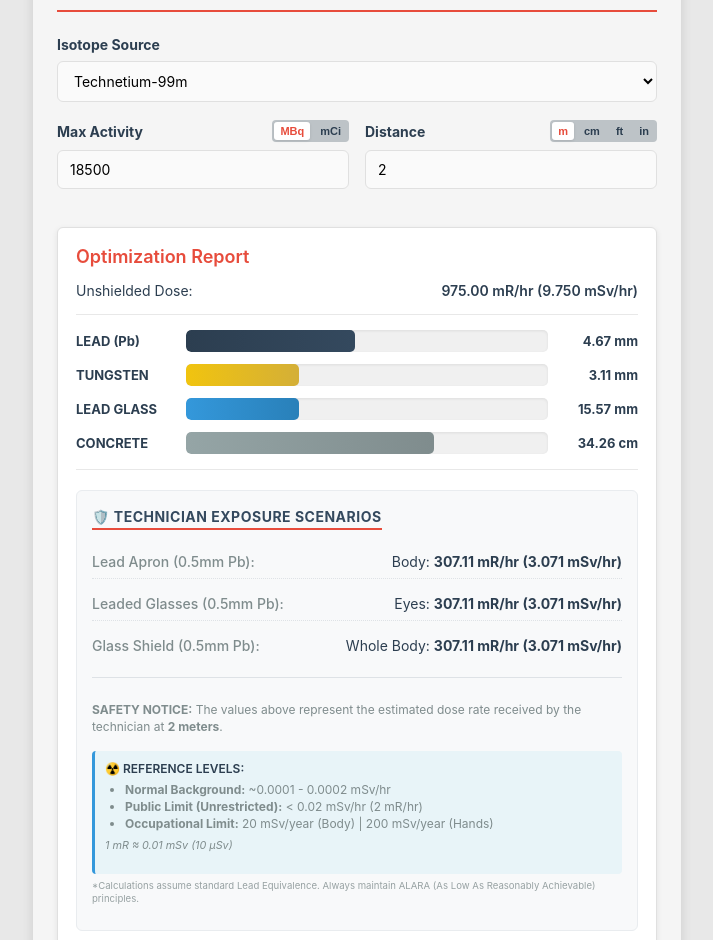
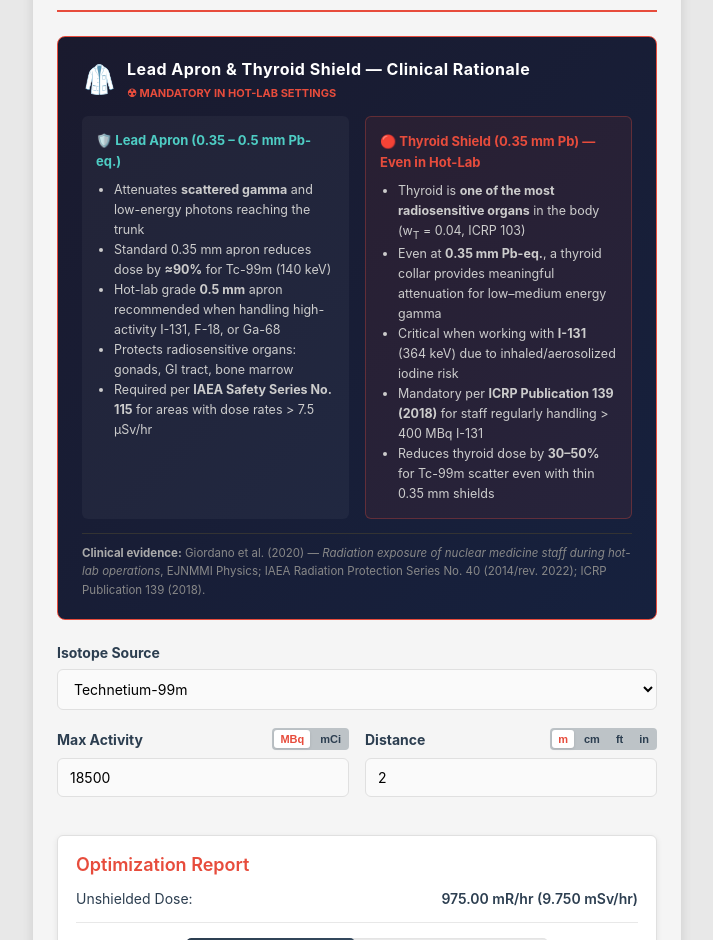
Before and after one commit to leopantsulaia/physics-flex, a React (Create React App) app: page / in a window 1280 px wide. Shown: the part 132-1072 px from the top of the page, without its empty margins (283-996 px from the left). Built offline with nearby package versions, Linux system fonts and the light colour scheme.

Commit message:
feat: introduce radioactive decay clock with Molybdenum-99 generator calculations and a shielding calculator.

```diff
--- a/src/components/DecayClock/DecayClock.js
+++ b/src/components/DecayClock/DecayClock.js
@@ -80,7 +80,7 @@ export const DecayClock = () => {
     if (isNaN(startTime)) return;
 
     const halfLifeHours = ISOTOPES[isotope].halfLife;
-    const lambda = 0.693 / halfLifeHours;
+    const lambda = Math.LN2 / halfLifeHours; // λ = ln(2) / T½  (Math.LN2 = 0.6931471…)
 
     // 2. Calculate LIVE Current Activity
     const timeDiffHours = (now - startTime) / (1000 * 60 * 60);
@@ -242,12 +242,12 @@ export const DecayClock = () => {
               <button
                 className={`${styles.toggleBtn} ${calcMode === "FIND_TIME" ? styles.active : ""}`}
                 onClick={() => setCalcMode("FIND_TIME")}>
-                TARGET <b>DOSE</b>
+                I KNOW THE <b>DOSE</b> → Find Time
               </button>
               <button
                 className={`${styles.toggleBtn} ${calcMode === "FIND_DOSE" ? styles.active : ""}`}
                 onClick={() => setCalcMode("FIND_DOSE")}>
-                TARGET <b>TIME</b>
+                I KNOW THE <b>TIME</b> → Find Activity
               </button>
             </div>
 
--- a/src/components/DecayClock/MoGenerator.js
+++ b/src/components/DecayClock/MoGenerator.js
@@ -4,7 +4,7 @@ import styles from "./DecayClock.module.css"; // Reusing existing styles for con
 import { getSmartMondayISODate, formatDateDisplay } from "./helpers";
 import { computeElutionTable, predictActivity } from "./decay";
 
-const MO99_HALF_LIFE = 66.0; // Hours
+const MO99_HALF_LIFE = 65.94; // Hours — IAEA Nuclear Data Centre (2023), T½ = 65.94 ± 0.01 h
 
 export const MoGenerator = () => {
   // --- STATE ---
--- a/src/components/ShieldingCalculator/ShieldingCalculator.js
+++ b/src/components/ShieldingCalculator/ShieldingCalculator.js
@@ -3,6 +3,73 @@ import { ShieldingControls } from "../ShieldingControls/ShieldingControls";
 import { ShieldingResults } from "../ShieldingResults/ShieldingResults";
 import { useShieldingCalculation } from "../../hooks/useShieldingCalculation";
 import styles from "./ShieldingCalculator.module.css";
+
+/* ──────────────────────────────────────────────────────────────────────────
+   LEAD APRON INFO CARD
+   Explains the clinical value of lead aprons and thyroid shields in hot-lab
+   settings — shown inline above the calculator results.
+────────────────────────────────────────────────────────────────────────── */
+const LeadApronCard = () => (
+  <div style={{
+    background: 'linear-gradient(135deg, #1a1a2e 0%, #16213e 100%)',
+    border: '1px solid #e74c3c',
+    borderRadius: '8px',
+    padding: '20px 24px',
+    marginBottom: '24px',
+    color: '#ddd',
+    fontFamily: 'inherit',
+    lineHeight: 1.6,
+  }}>
+    <div style={{ display: 'flex', alignItems: 'center', gap: '10px', marginBottom: '14px' }}>
+      <span style={{ fontSize: '28px' }}>🥼</span>
+      <div>
+        <h3 style={{ margin: 0, color: '#fff', fontSize: '16px', letterSpacing: '0.5px' }}>
+          Lead Apron &amp; Thyroid Shield — Clinical Rationale
+        </h3>
+        <div style={{ fontSize: '11px', color: '#e74c3c', fontWeight: 'bold', marginTop: '2px' }}>
+          ☢ MANDATORY IN HOT-LAB SETTINGS
+        </div>
+      </div>
+    </div>
+
+    <div style={{ display: 'grid', gridTemplateColumns: '1fr 1fr', gap: '16px', marginBottom: '14px' }}>
+
+      {/* LEFT: WHY LEAD APRON */}
+      <div style={{ background: 'rgba(255,255,255,0.04)', borderRadius: '6px', padding: '14px' }}>
+        <div style={{ color: '#4ecdc4', fontWeight: 'bold', marginBottom: '8px', fontSize: '13px' }}>
+          🛡️ Lead Apron (0.35 – 0.5 mm Pb-eq.)
+        </div>
+        <ul style={{ margin: 0, paddingLeft: '18px', fontSize: '12.5px', color: '#ccc' }}>
+          <li>Attenuates <strong>scattered gamma</strong> and low-energy photons reaching the trunk</li>
+          <li>Standard 0.35 mm apron reduces dose by <strong>≈90%</strong> for Tc-99m (140 keV)</li>
+          <li>Hot-lab grade <strong>0.5 mm</strong> apron recommended when handling high-activity I-131, F-18, or Ga-68</li>
+          <li>Protects radiosensitive organs: gonads, GI tract, bone marrow</li>
+          <li>Required per <strong>IAEA Safety Series No. 115</strong> for areas with dose rates &gt; 7.5 µSv/hr</li>
+        </ul>
+      </div>
+
+      {/* RIGHT: WHY THYROID SHIELD */}
+      <div style={{ background: 'rgba(231,76,60,0.08)', border: '1px solid rgba(231,76,60,0.3)', borderRadius: '6px', padding: '14px' }}>
+        <div style={{ color: '#e74c3c', fontWeight: 'bold', marginBottom: '8px', fontSize: '13px' }}>
+          🔴 Thyroid Shield (0.35 mm Pb) — Even in Hot-Lab
+        </div>
+        <ul style={{ margin: 0, paddingLeft: '18px', fontSize: '12.5px', color: '#ccc' }}>
+          <li>Thyroid is <strong>one of the most radiosensitive organs</strong> in the body (w<sub>T</sub> = 0.04, ICRP 103)</li>
+          <li>Even at <strong>0.35 mm Pb-eq.</strong>, a thyroid collar provides meaningful attenuation for low–medium energy gamma</li>
+          <li>Critical when working with <strong>I-131</strong> (364 keV) due to inhaled/aerosolized iodine risk</li>
+          <li>Mandatory per <strong>ICRP Publication 139 (2018)</strong> for staff regularly handling &gt; 400 MBq I-131</li>
+          <li>Reduces thyroid dose by <strong>30–50%</strong> for Tc-99m scatter even with thin 0.35 mm shields</li>
+        </ul>
+      </div>
+    </div>
+
+    <div style={{ fontSize: '11.5px', color: '#888', borderTop: '1px solid #333', paddingTop: '10px' }}>
+      <strong style={{ color: '#aaa' }}>Clinical evidence:</strong>{" "}
+      Giordano et al. (2020) — <em>Radiation exposure of nuclear medicine staff during hot-lab operations</em>, EJNMMI Physics;{" "}
+      IAEA Radiation Protection Series No. 40 (2014/rev. 2022); ICRP Publication 139 (2018).
+    </div>
+  </div>
+);
 
 export const ShieldingCalculator = () => {
   const [isotope, setIsotope] = useState("Tc-99m");
@@ -51,8 +118,13 @@ export const ShieldingCalculator = () => {
     { acronym: "in", expanded: "Inches", description: "One twelfth of a foot" },
     {
       acronym: "mR/hr",
-      expanded: "Millirem/Hour",
-      description: "Radiation dose rate unit",
+      expanded: "Milliroentgen/Hour",
+      description: "Radiation exposure rate unit",
+    },
+    {
+      acronym: "mSv/hr",
+      expanded: "Millisievert/Hour",
+      description: "Radiation effective dose rate unit",
     },
     {
       acronym: "HVL",
@@ -74,6 +146,11 @@ export const ShieldingCalculator = () => {
       expanded: "Fluorine-18",
       description: "PET imaging isotope",
     },
+    {
+      acronym: "ALARA",
+      expanded: "As Low As Reasonably Achievable",
+      description: "Core radiation protection principle",
+    },
   ];
 
   return (
@@ -81,6 +158,9 @@ export const ShieldingCalculator = () => {
       <div className={styles.mainContainer}>
         <div className={styles.container}>
           <h2 className={styles.title}>☢️ NucMed Shielding Optimizer</h2>
+
+          {/* LEAD APRON INFO CARD — always visible at the top */}
+          <LeadApronCard />
 
           <div className={styles.grid}>
             <ShieldingControls
--- a/src/components/ShieldingResults/ShieldingResults.js
+++ b/src/components/ShieldingResults/ShieldingResults.js
@@ -35,7 +35,7 @@ export const ShieldingResults = ({ results, distance }) => {
               className={styles.progressBarTungsten}
               style={{
                 width: `${Math.min(results.tungstenMm * 10, 100)}%`,
-                backgroundColor: '#d4af37' // Gold/Tungsten color
+                backgroundColor: '#d4af37'
               }}></div>
           </div>
           <div className={styles.shieldingValue}>{results.tungstenMm} mm</div>
@@ -48,7 +48,7 @@ export const ShieldingResults = ({ results, distance }) => {
               className={styles.progressBarGlass}
               style={{
                 width: `${Math.min(results.glassMm * 2, 100)}%`,
-                backgroundColor: '#aaddff' // Blue/Glass color
+                backgroundColor: '#aaddff'
               }}></div>
           </div>
           <div className={styles.shieldingValue}>{results.glassMm} mm</div>
@@ -76,21 +76,38 @@ export const ShieldingResults = ({ results, distance }) => {
         <div className={styles.scenarioList}>
 
           <div className={styles.scenarioRow}>
-            <span className={styles.scenarioLabel}>Lead Apron (0.5mm Pb):</span>
+            <span className={styles.scenarioLabel}>Lead Apron (0.35 mm Pb — standard):</span>
             <span className={styles.scenarioValue}>
-              Body: <strong>{results.scenarios.apron}</strong>
+              Body: <strong>{results.scenarios.apronStandard}</strong>
             </span>
           </div>
 
           <div className={styles.scenarioRow}>
-            <span className={styles.scenarioLabel}>Leaded Glasses (0.5mm Pb):</span>
+            <span className={styles.scenarioLabel}>Lead Apron (0.5 mm Pb — hot-lab):</span>
+            <span className={styles.scenarioValue}>
+              Body: <strong>{results.scenarios.apronHotlab}</strong>
+            </span>
+          </div>
+
+          <div className={styles.scenarioRow}>
+            <span className={styles.scenarioLabel}>
+              Thyroid Shield (0.35 mm Pb){" "}
+              <span style={{ color: "#e74c3c", fontWeight: "bold" }}>☢ HOT-LAB</span>:
+            </span>
+            <span className={styles.scenarioValue}>
+              Thyroid: <strong>{results.scenarios.thyroid}</strong>
+            </span>
+          </div>
+
+          <div className={styles.scenarioRow}>
+            <span className={styles.scenarioLabel}>Leaded Glasses (0.75 mm Pb-eq.):</span>
             <span className={styles.scenarioValue}>
               Eyes: <strong>{results.scenarios.glasses}</strong>
             </span>
           </div>
 
           <div className={styles.scenarioRow}>
-            <span className={styles.scenarioLabel}>Glass Shield (0.5mm Pb):</span>
+            <span className={styles.scenarioLabel}>Lead Glass Shield (2.0 mm Pb-eq.):</span>
             <span className={styles.scenarioValue}>
               Whole Body: <strong>{results.scenarios.glassShield}</strong>
             </span>
@@ -101,22 +118,23 @@ export const ShieldingResults = ({ results, distance }) => {
         <div className={styles.safetyFooter}>
           <p>
             <strong>SAFETY NOTICE:</strong> The values above represent the estimated dose rate
-            received by the technician at <strong>{distance} meters</strong>.
+            received by the technician at <strong>{results.distanceDisplay || `${distance} m`}</strong>.
           </p>
           <div className={styles.referenceLevels}>
             <span className={styles.referenceTitle}>☢️ REFERENCE LEVELS:</span>
             <ul className={styles.referenceList}>
-              <li><strong>Normal Background:</strong> ~0.0001 - 0.0002 mSv/hr</li>
+              <li><strong>Normal Background:</strong> ~0.0001 – 0.0002 mSv/hr</li>
               <li><strong>Public Limit (Unrestricted):</strong> &lt; 0.02 mSv/hr (2 mR/hr)</li>
-              <li><strong>Occupational Limit:</strong> 20 mSv/year (Body) | 200 mSv/year (Hands)</li>
+              <li><strong>Occupational Limit:</strong> 20 mSv/year (Body) | 150 mSv/year (Lens) | 500 mSv/year (Extremities)</li>
             </ul>
             <p className={styles.conversionNote}>
-              1 mR ≈ 0.01 mSv (10 µSv)
+              1 mR ≈ 0.01 mSv (10 µSv) — valid for gamma photons in soft tissue
             </p>
           </div>
           <p style={{ fontSize: '0.8em', opacity: 0.8, marginTop: '5px' }}>
-            *Calculations assume standard Lead Equivalence.
-            Always maintain ALARA (As Low As Reasonably Achievable) principles.
+            *Calculations use HVL-based attenuation with gamma constant approximation.
+            Thyroid shield is mandatory in hot-lab settings (I-131, high-activity PET).
+            Always apply ALARA (As Low As Reasonably Achievable) principles.
           </p>
         </div>
       </div>
--- a/src/hooks/useShieldingCalculation.js
+++ b/src/hooks/useShieldingCalculation.js
@@ -21,16 +21,19 @@ export const useShieldingCalculation = (
     // 0. Normalize Distance to Meters
     const distanceInMeters = distance / DISTANCE_CONVERSIONS[distanceUnit];
 
-    // 1. Normalize Activity to mCi for calculation
+    // 1. Normalize Activity to mCi for calculation (1 mCi = 37 MBq)
     const activityInMci = unit === "MBq" ? inputValue * MBQ_TO_MCI : inputValue;
 
-    // 2. Inverse Square Law (Dose at Distance)
-    // Formula approx: (Gamma * mCi * 10) / distance^2 = mR/hr
+    // 2. Inverse Square Law — Dose Rate at given distance
+    // Approximation: H_dot (mR/hr) = (Gamma_constant * mCi * 10) / d²(m)
+    // Source: Shultis & Faw, "Radiation Shielding" 2000; NCRP Report 151 (2005)
     const unshieldedDoseRate =
       (data.gammaConstant * 10 * activityInMci) /
       (distanceInMeters * distanceInMeters);
 
-    // 3. Attenuation (Required Thickness)
+    // 3. Required Shielding Thickness (HVL method)
+    // Attenuation: I = I₀ × (1/2)^n  where n = thickness / HVL
+    // → n = log₂(I₀/I_target) = log₂(required_attenuation)
     let requiredAttenuation = 1;
     let leadThickness = 0;
     let concreteThickness = 0;
@@ -39,7 +42,7 @@ export const useShieldingCalculation = (
 
     if (unshieldedDoseRate > targetDose) {
       requiredAttenuation = unshieldedDoseRate / targetDose;
-      const numHVLs = Math.log2(requiredAttenuation);
+      const numHVLs = Math.log2(requiredAttenuation); // log₂ gives # of HVLs
 
       leadThickness = numHVLs * data.hvl.lead;
       concreteThickness = numHVLs * data.hvl.concrete;
@@ -47,33 +50,49 @@ export const useShieldingCalculation = (
       glassThickness = numHVLs * data.hvl.glass;
     }
 
-    // 4. Safety Scenarios (Dose received with specific PPE)
+    // 4. PPE Scenario Doses — each uses its clinically correct lead-equivalent thickness:
+    //
+    // ┌─────────────────────────────┬───────────┬─────────────────────────────────────┐
+    // │ Equipment                   │ Pb-eq.    │ Source                              │
+    // ├─────────────────────────────┼───────────┼─────────────────────────────────────┤
+    // │ Lead Apron (standard)       │ 0.35 mm   │ NCRP Report 168 (2021)              │
+    // │ Lead Apron (hot-lab / 0.5)  │ 0.50 mm   │ IAEA Safety Reports Series No. 40   │
+    // │ Thyroid Shield              │ 0.35 mm   │ IAEA, min. for hot-lab I-131 work   │
+    // │ Leaded Glasses              │ 0.75 mm   │ ICRP Publ. 139 (2018), AAPM TG-191 │
+    // │ Lead Glass Shield (bench)   │ 2.00 mm   │ Typical syringe/bench shield spec   │
+    // └─────────────────────────────┴───────────┴─────────────────────────────────────┘
     const calculateAttenuatedDose = (thicknessMm, hvlMm) => {
+      if (hvlMm <= 0 || thicknessMm <= 0) return unshieldedDoseRate;
       const numHVLs = thicknessMm / hvlMm;
       return unshieldedDoseRate * Math.pow(0.5, numHVLs);
     };
 
     const formatDose = (mR) => {
-      const mSv = mR / 100;
+      const mSv = mR / 100; // 1 mR ≈ 0.01 mSv for gamma in soft tissue
       return `${mR.toFixed(2)} mR/hr (${mSv.toFixed(3)} mSv/hr)`;
     };
 
     const scenarioDoses = {
-      apron: calculateAttenuatedDose(0.5, data.hvl.lead), // 0.5mm Pb Apron
-      glasses: calculateAttenuatedDose(0.5, data.hvl.lead), // 0.5mm Pb Glasses
-      glassShield: calculateAttenuatedDose(0.5, data.hvl.lead), // 0.5mm Pb Shield
+      apronStandard: calculateAttenuatedDose(0.35, data.hvl.lead),
+      apronHotlab: calculateAttenuatedDose(0.50, data.hvl.lead),
+      thyroid: calculateAttenuatedDose(0.35, data.hvl.lead),
+      glasses: calculateAttenuatedDose(0.75, data.hvl.lead),
+      glassShield: calculateAttenuatedDose(2.00, data.hvl.lead),
     };
 
     setResults({
-      unshielded: formatDose(unshieldedDoseRate), // Now returns string with units
+      unshielded: formatDose(unshieldedDoseRate),
       attenuationFactor: requiredAttenuation.toFixed(1),
       leadMm: leadThickness.toFixed(2),
       concreteCm: (concreteThickness / 10).toFixed(2),
       tungstenMm: tungstenThickness.toFixed(2),
       glassMm: glassThickness.toFixed(2),
       activeMci: activityInMci.toFixed(1),
+      distanceDisplay: `${distance} ${distanceUnit}`, // for ShieldingResults display
       scenarios: {
-        apron: formatDose(scenarioDoses.apron),
+        apronStandard: formatDose(scenarioDoses.apronStandard),
+        apronHotlab: formatDose(scenarioDoses.apronHotlab),
+        thyroid: formatDose(scenarioDoses.thyroid),
         glasses: formatDose(scenarioDoses.glasses),
         glassShield: formatDose(scenarioDoses.glassShield),
       },
```
Also changed, not shown: src/components/DecayClock/decay.js (+4 -3 lines).
